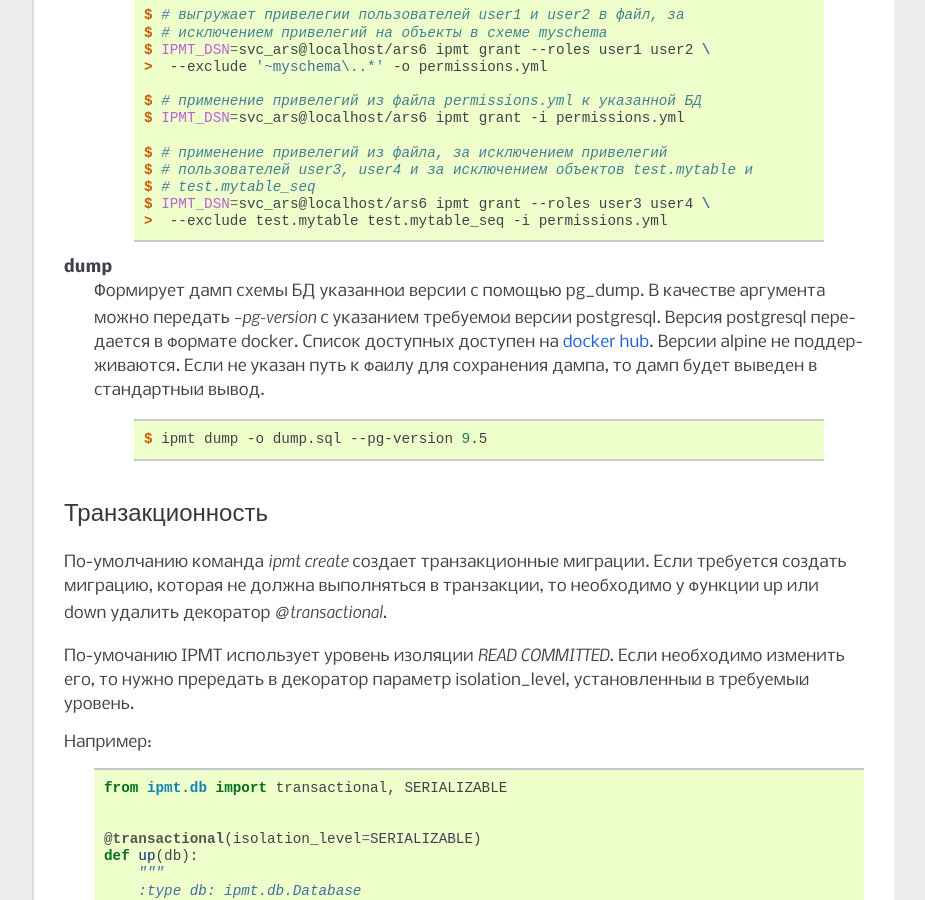
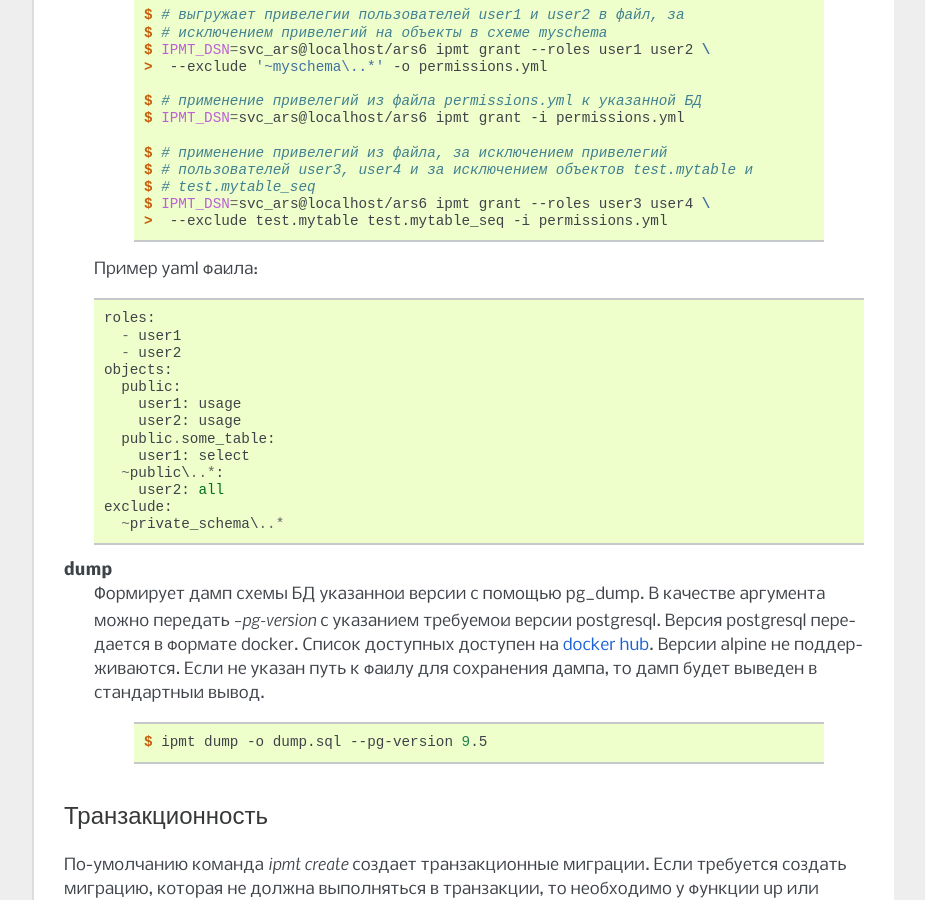
Before and after one commit to inplat/ipmt, a Sphinx documentation site: the page built from docs/usage.rst, in a window 1280 px wide and 900 px high, scrolled down 5636 px. Shown: the whole window, without its empty margins (198-1123 px from the left). Built offline with Sphinx 7.4.7, drawn with Linux system fonts in a browser that asks for light colours.

Commit message:
add permission yaml example

```diff
--- a/docs/usage.rst
+++ b/docs/usage.rst
@@ -320,6 +320,23 @@
             $ IPMT_DSN=svc_ars@localhost/ars6 ipmt grant --roles user3 user4 \
             >  --exclude test.mytable test.mytable_seq -i permissions.yml
 
+    Пример yaml файла::
+
+        roles:
+          - user1
+          - user2
+        objects:
+          public:
+            user1: usage
+            user2: usage
+          public.some_table:
+            user1: select
+          ~public\..*:
+            user2: all
+        exclude:
+          ~private_schema\..*
+
+
 **dump**
     Формирует дамп схемы БД указанной версии с помощью pg_dump. В качестве
     аргумента можно передать `--pg-version` с указанием требуемой версии
```
